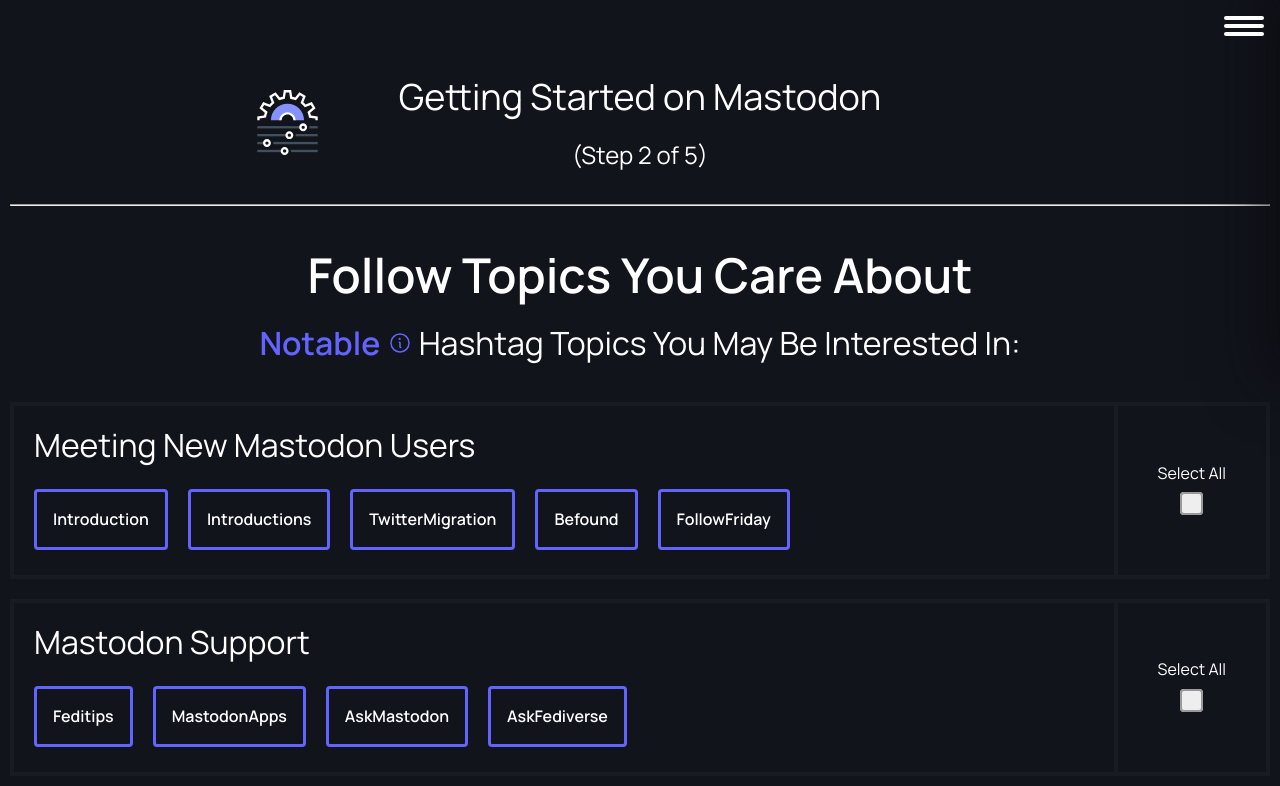
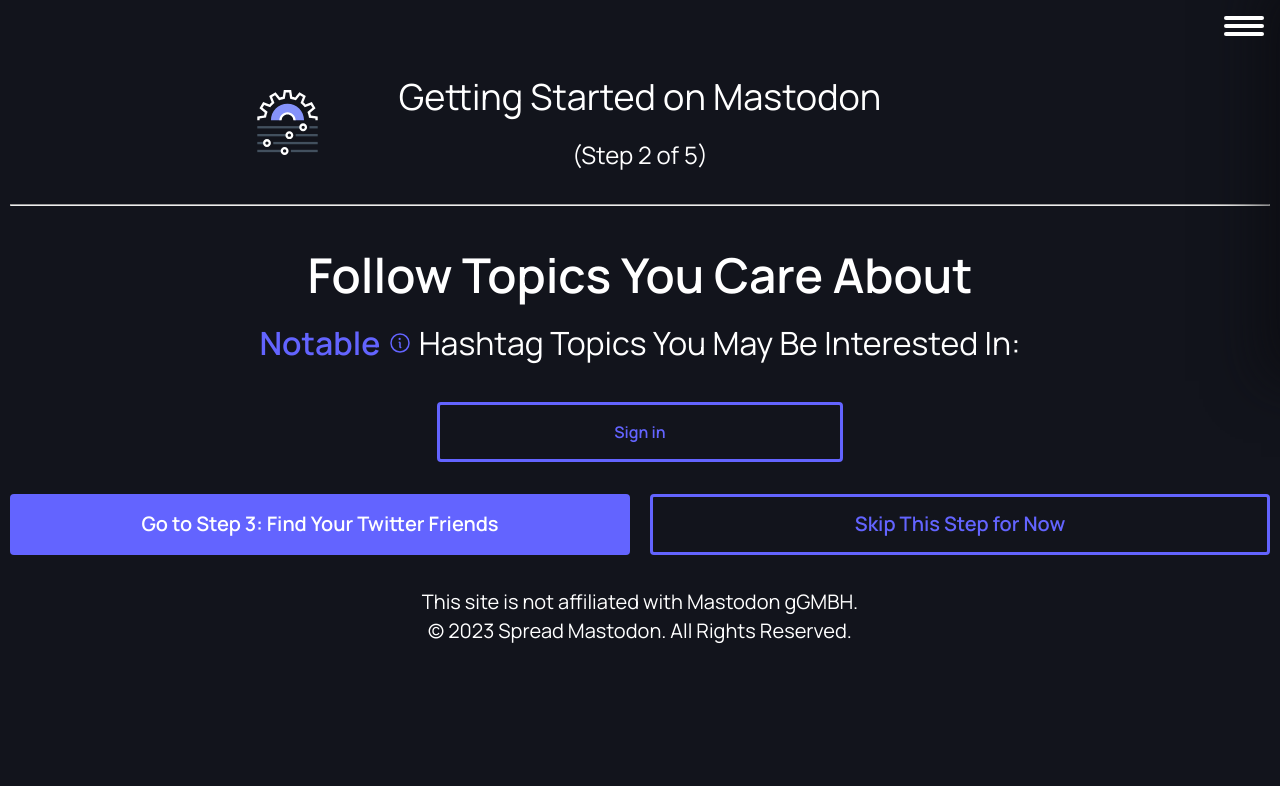
Before and after one commit to spreadmastodonsite/spread-mastodon, a Next.js app: page /follow-tags in a window 1280 px wide. Shown: the top 786 px of the page. Built offline with nearby package versions, Linux system fonts and the light colour scheme.

Commit message:
added auth checks to follow tags and users page

```diff
--- a/src/pages/follow-tags.js
+++ b/src/pages/follow-tags.js
@@ -21,6 +21,7 @@
   const [isChipChecked, setIsChipChecked] = useState([]);
   const [selectedTags, setSelectedTags] = useState([]);
   const [followedTags, setFollowedTags] = useState([]);
+  const [hasAccessToken, setHasAccessToken] = useState(false);
 
   const followTags = async () => {
     const accessToken = sessionStorage.getItem('accessToken');
@@ -65,12 +66,11 @@
     } else if (!checked) {
       const updatedTags = [...selectedTags];
       setSelectedTags(
-        updatedTags.filter(tag => {
+        updatedTags.filter((tag) => {
           return !tags.includes(tag);
-        })
+        }),
       );
     }
-
   };
 
   const handleChipClick = (tag) => {
@@ -83,8 +83,14 @@
       setSelectedTags(updatedTags);
     }
     setToggleValue(false);
+  };
 
-  };
+  useEffect(() => {
+    const accessToken = sessionStorage.getItem('accessToken');
+    if (accessToken) {
+      setHasAccessToken(true);
+    }
+  }, []);
 
   useEffect(() => {
     setIsChipChecked(selectedTags.length > 0);
@@ -117,6 +123,20 @@
             />{' '}
             <span>{data.heading2.partTwo}</span>
           </div>
+          {!hasAccessToken ? (
+            <Grid className="u-margin-bottom--lg">
+              <GridItem columnStart={5} columnEnd={9}>
+                <Button
+                  text="Sign in"
+                  loading={loading}
+                  className="u-margin-bottom--md"
+                  variant="secondary"
+                  link="enhance-account"
+                />
+              </GridItem>
+            </Grid>
+          ) : (
+            <>
               <div>
                 {data.suggestTags.map((topic, i) => (
                   <div key={i + topic.category}>
@@ -151,6 +171,7 @@
                   </div>
                 ))}
               </div>
+
               <Modal toggleValue={toggleValue}>
                 <h4>You are now following:</h4>
                 {followedTags}
@@ -161,6 +182,8 @@
                 loading={loading}
                 text={data.followTagButton.text}
               />
+            </>
+          )}
         </div>
         <Grid className="c-follow-category__button-row" variant="autoFit">
           <Button
```
Also changed, not shown: src/pages/follow-suggestions.js (+31 -6 lines). Lines whose indentation alone changed are shown as unchanged.
